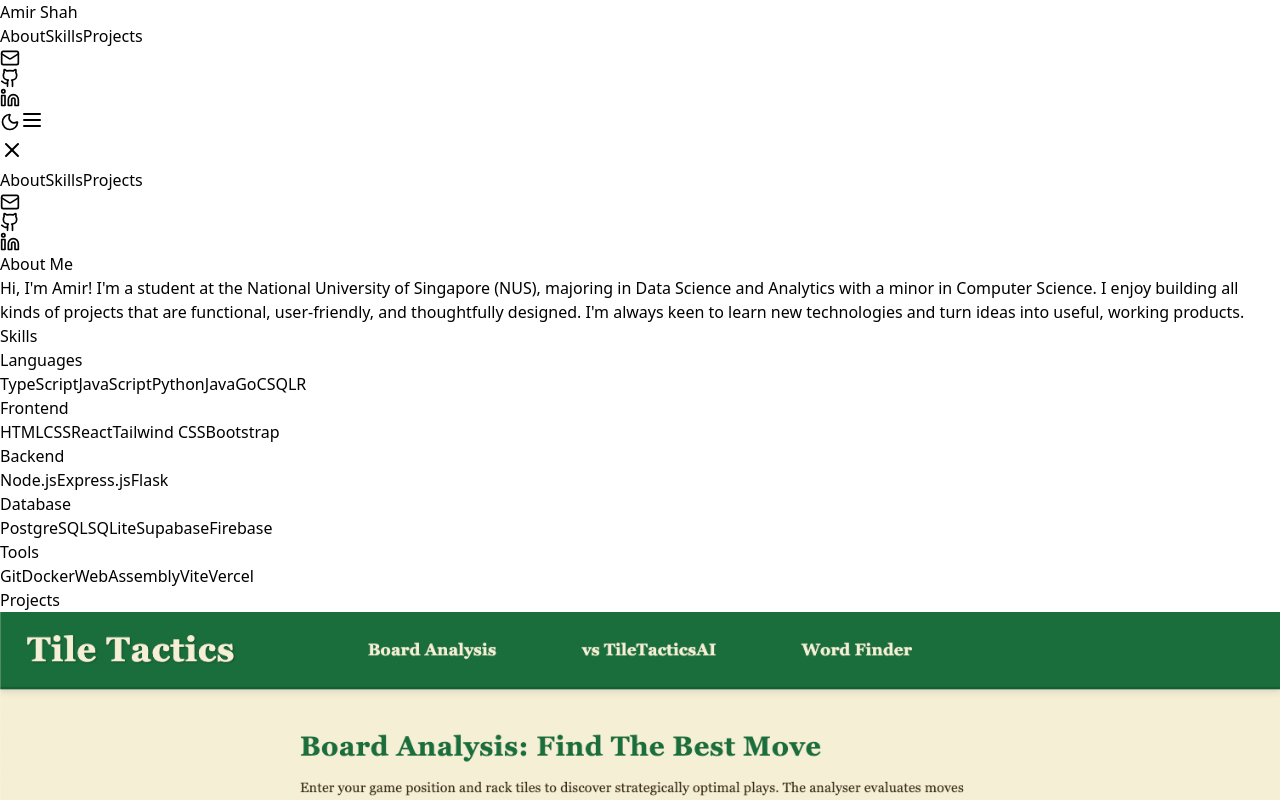
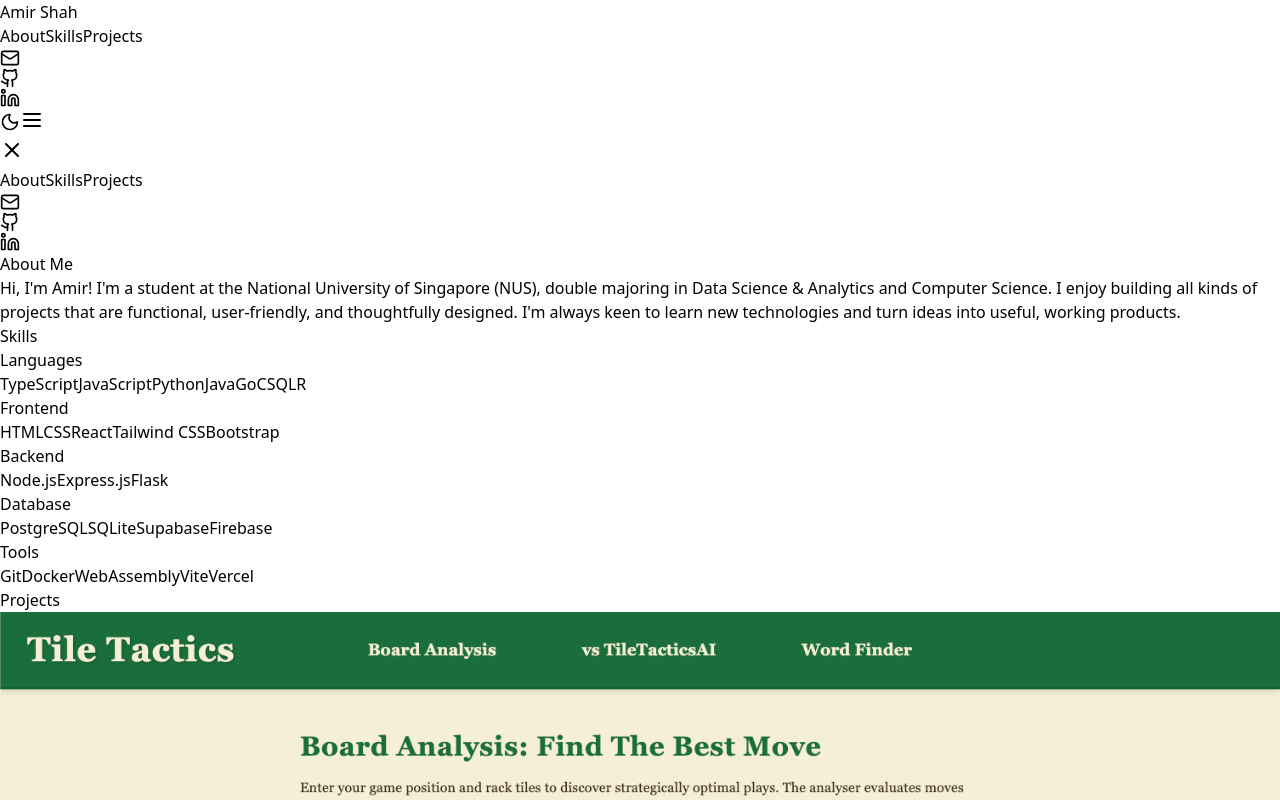
Before and after one commit to amirshah07/Portfolio, a React (Vite) app: page / in a window 1280 px wide. Shown: the top 800 px of the page. Built offline with nearby package versions, Linux system fonts and the light colour scheme.

Commit message:
updated about section

```diff
--- a/src/data/portfolio.ts
+++ b/src/data/portfolio.ts
@@ -3,7 +3,7 @@ import type { PortfolioData } from '../types';
 export const portfolioData: PortfolioData = {
   name: "Amir Shah",
 
-  aboutMe: "Hi, I'm Amir! I'm a student at the National University of Singapore (NUS), majoring in Data Science and Analytics with a minor in Computer Science. I enjoy building all kinds of projects that are functional, user-friendly, and thoughtfully designed. I'm always keen to learn new technologies and turn ideas into useful, working products.",
+  aboutMe: "Hi, I'm Amir! I'm a student at the National University of Singapore (NUS), double majoring in Data Science & Analytics and Computer Science. I enjoy building all kinds of projects that are functional, user-friendly, and thoughtfully designed. I'm always keen to learn new technologies and turn ideas into useful, working products.",
 
   skills: [
     {
```
